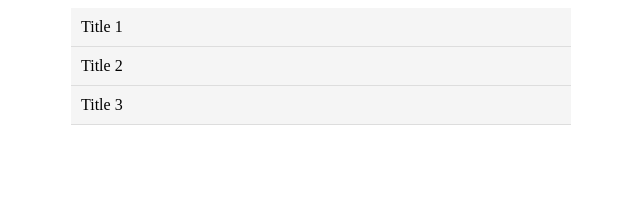
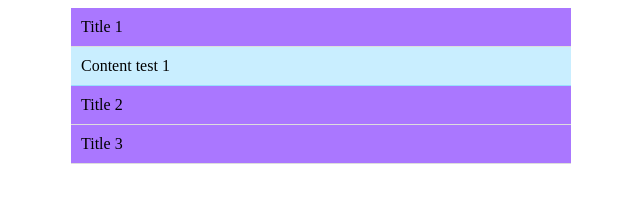
Before and after one commit to vkuper77/cssBayan, a plain HTML site: page cssBayan/index.html in a window 1280 px wide. Both pictures are taken after a click on the label "Title 1". Shown: the whole page, without its empty margins (319-959 px from the left). Drawn offline with Linux system fonts and the light colour scheme.

Commit message:
feat: add show content (Sun, March 12, 2023 12:01:00 PM)

```diff
--- a/cssBayan/style.css
+++ b/cssBayan/style.css
@@ -6,24 +6,32 @@
   .accordion__header {
     display: block;
     padding: 10px;
-    background-color: #f5f5f5;
+    background-color: #AA77FF;
     border-bottom: 1px solid #ddd;
     cursor: pointer;
   }
 
-  .accordion__header:hover {
-    background-color: #ddd;
+  .accordion:hover {
+    color: #ddd;
   }
 
   .accordion__content {
     padding: 10px;
-    background-color: #fff;
+    background-color: #C9EEFF;
     display: none;
     overflow: hidden;
-    border-bottom: 1px solid #ddd;
+    border-bottom: 1px solid #97DEFF;
   }
 
-  .accordion__content p {
+  .accordion__content span {
     margin: 0;
     display: inline-block;
   }
+
+  input[type="checkbox"]:checked + .accordion__header + .accordion__content {
+    display: block;
+  }
+
+  input[type="checkbox"]:hover + .accordion__header + .accordion__content {
+    display: block;
+  }
```
